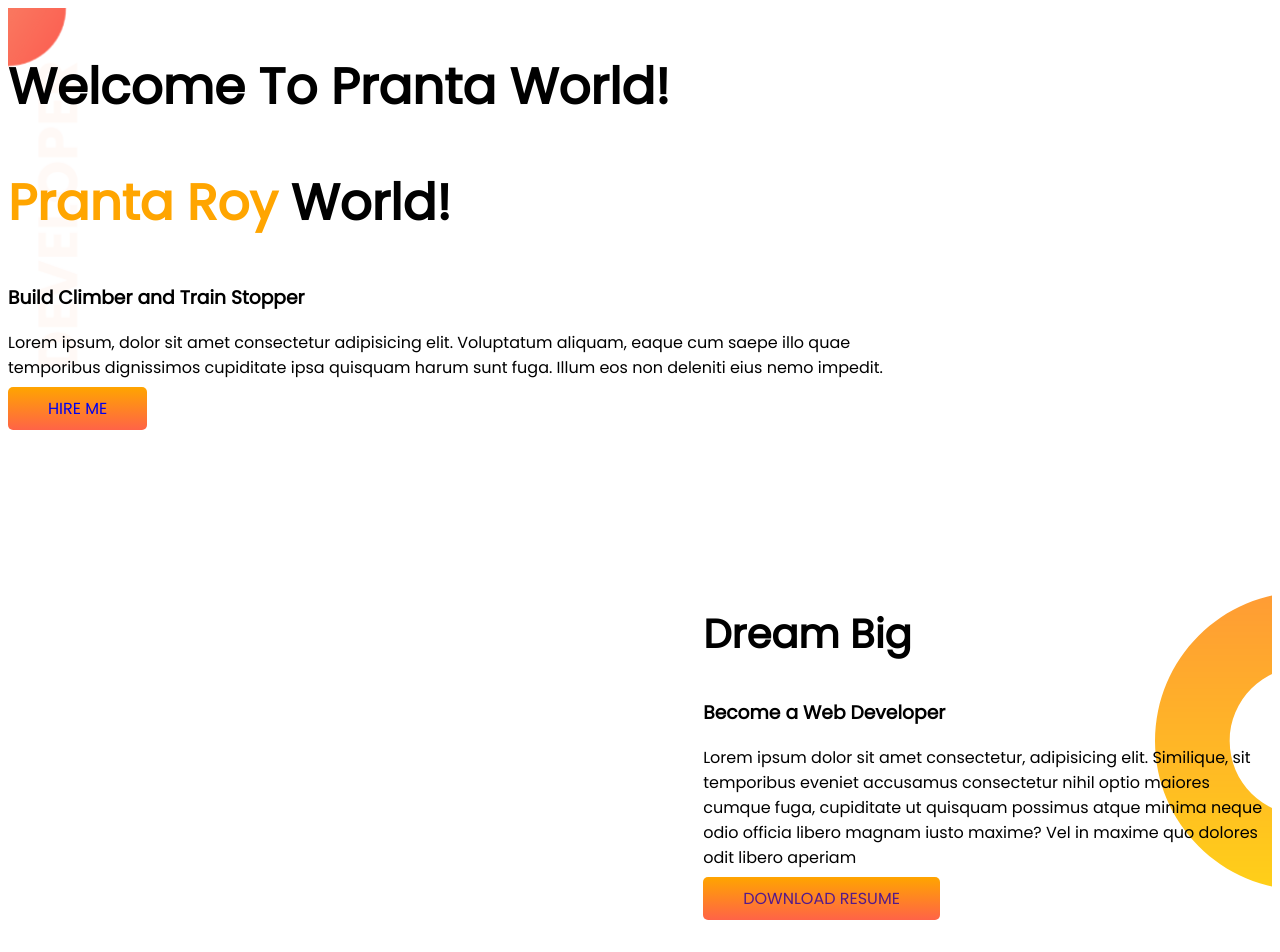
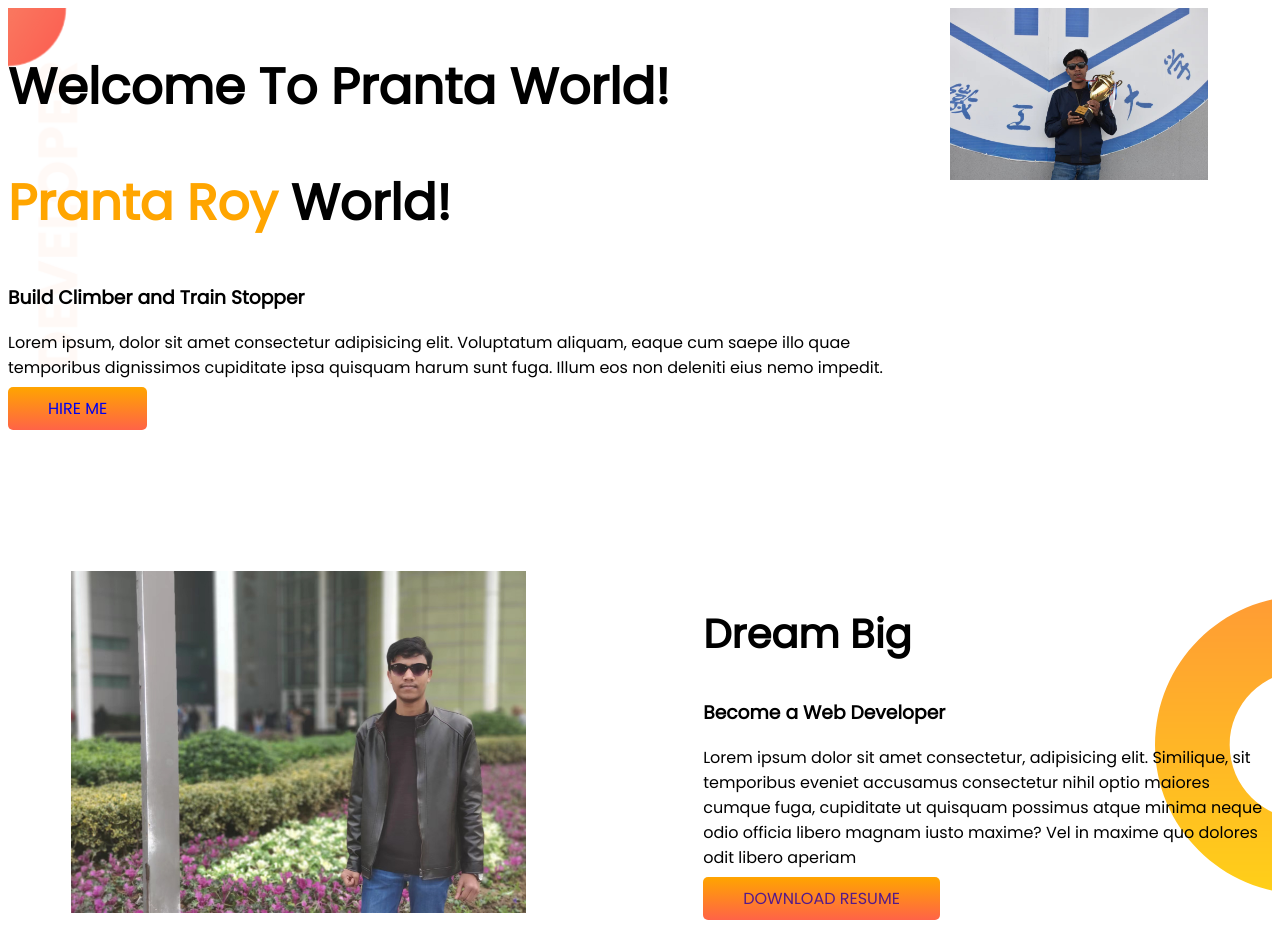
Before and after one commit to prantaroy1/Pranta-portfolio, a plain HTML site: page index.html in a window 1280 px wide. Shown: the top 952 px of the page. Drawn offline with Linux system fonts and the light colour scheme; files whose address does not match are found by name.

Commit message:
image added

```diff
--- a/index.html
+++ b/index.html
@@ -22,12 +22,12 @@
             <a class="link-button" target="_blank" href="https://www.linkedin.com/in/pranta-roy-536b53218/">HIRE ME</a>
         </div>
         <div class="half-width">
-            <img src="images/pranta9.jpg" alt="">
+            <img src="pranta9.jpg" alt="">
         </div>
     </section>
     <section class="dream-big flexible-container">
         <div class="half-width">
-            <img src="images/pranta2.jpg" alt="">
+            <img src="pranta2.jpg" alt="">
         </div>
         <div class="half-width">
             <h2>Dream Big</h2>
```
